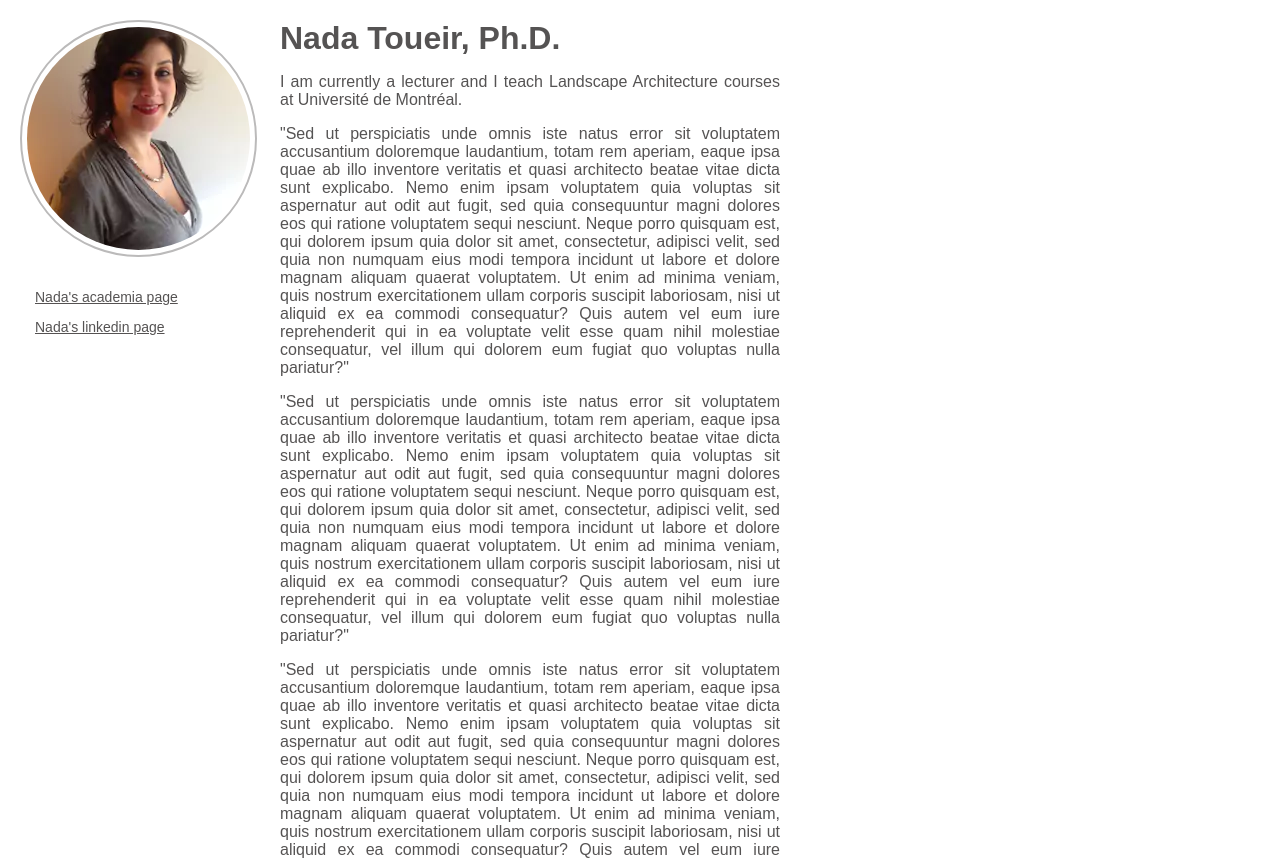
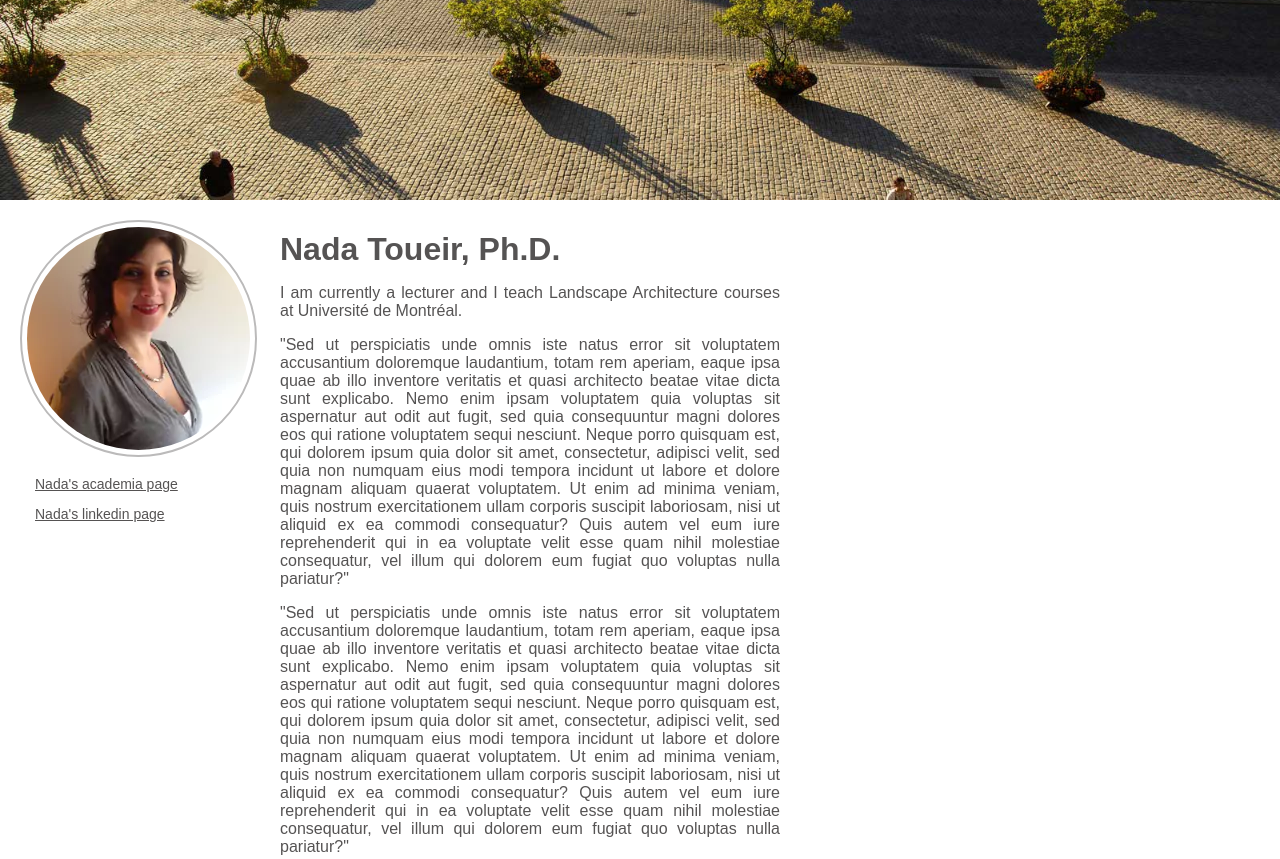
Before and after one commit to ntoueir/ntoueir.github.io, a plain HTML site: page index.html in a window 1280 px wide. Shown: the top 859 px of the page. Drawn offline with Linux system fonts and the light colour scheme.

Commit message:
Add hero image

```diff
--- a/index.html
+++ b/index.html
@@ -8,6 +8,7 @@
 </head>
 
 <body>
+  <div id="background"></div>
   <div id="photo">
     <img id="image" src="nada.png" alt="nada toueir" title="nada toueir" />
   </div>
--- a/style.css
+++ b/style.css
@@ -2,17 +2,29 @@
 * {
   font-family: Arial, Helvetica, sans-serif;
 }
+
+#background{
+    background-image: url("urban-landscape-small.jpg");
+    background-repeat: no-repeat;
+    background-position: right center;
+    height: 200px;
+    background-size: cover;
+}
+
 body {
     margin: 0;
 }
 
 #photo {
-    position: fixed;
+    position: sticky;
+    -webkit-position: sticky;
     border: 2px solid #bbbaba;
     padding: 5px;
     margin-left: 20px;
     border-radius: 50%;
-
+    top: 20px;
+    display: inline-block;
+    margin-top: 20px;
 }
 
 #image {
@@ -21,13 +33,14 @@ margin: 0;
 }
 
 #links {
-position: fixed;
-    top: 274px;
+    position: sticky;
+    -webkit-position: sticky;
+    top: 474px;
     padding: 15px;
     width: 200px;
     left: 20px;
     font-size: 14px;
-
+    top: 260px;
 }
 
 .link {
@@ -40,12 +53,10 @@ a {
 
 #page {
     margin-left: 280px;
-    margin-top: 20px;
+    margin-top: -320px;
     max-width: 500px;
     text-align: justify;
     padding-right: 20px;
-
-
 }
 
 p {
@@ -58,40 +69,3 @@ h1 {
 }
 #header {
 }
-
-
-/* h1 {
-  color: #FFF;
-  font-family: Georgia, Garamond, 'Playfair Diplay', serif;
-  font-size: 32px;
-  padding-top: 100px;
-  text-align: left;
-  width: 60%;
-  text-transform: uppercase;
-  text-align: left;
-}
-
-h2 {
-  border-bottom: 1px solid rgba(255, 255, 255, 0.5);
-  color: rgba(255, 255, 255, 0.5);
-  font-family: Georgia, Garamond, Roboto, sans-serif;
-  word-spacing: 0.05em;
-  font-style: italic;
-  letter-spacing: 0.02em;
-  font-weight: 100;
-  font-size: 22px;
-  line-height: 24px;
-  padding-bottom: 30px;
-  text-align: left;
-  width: 70%;
-}
-
-p {
-  color: AliceBlue;
-  font-family: Helvetica, Arial,Roboto, sans-serif;
-  font-size: 20px;
-  font-weight: 100;
-  line-height: 1.4em;
-  text-align: left;
-  width: 100%;
-} */
```
Also changed, not shown: urban-landscape-small.jpg (added). Lines whose indentation alone changed are shown as unchanged.
